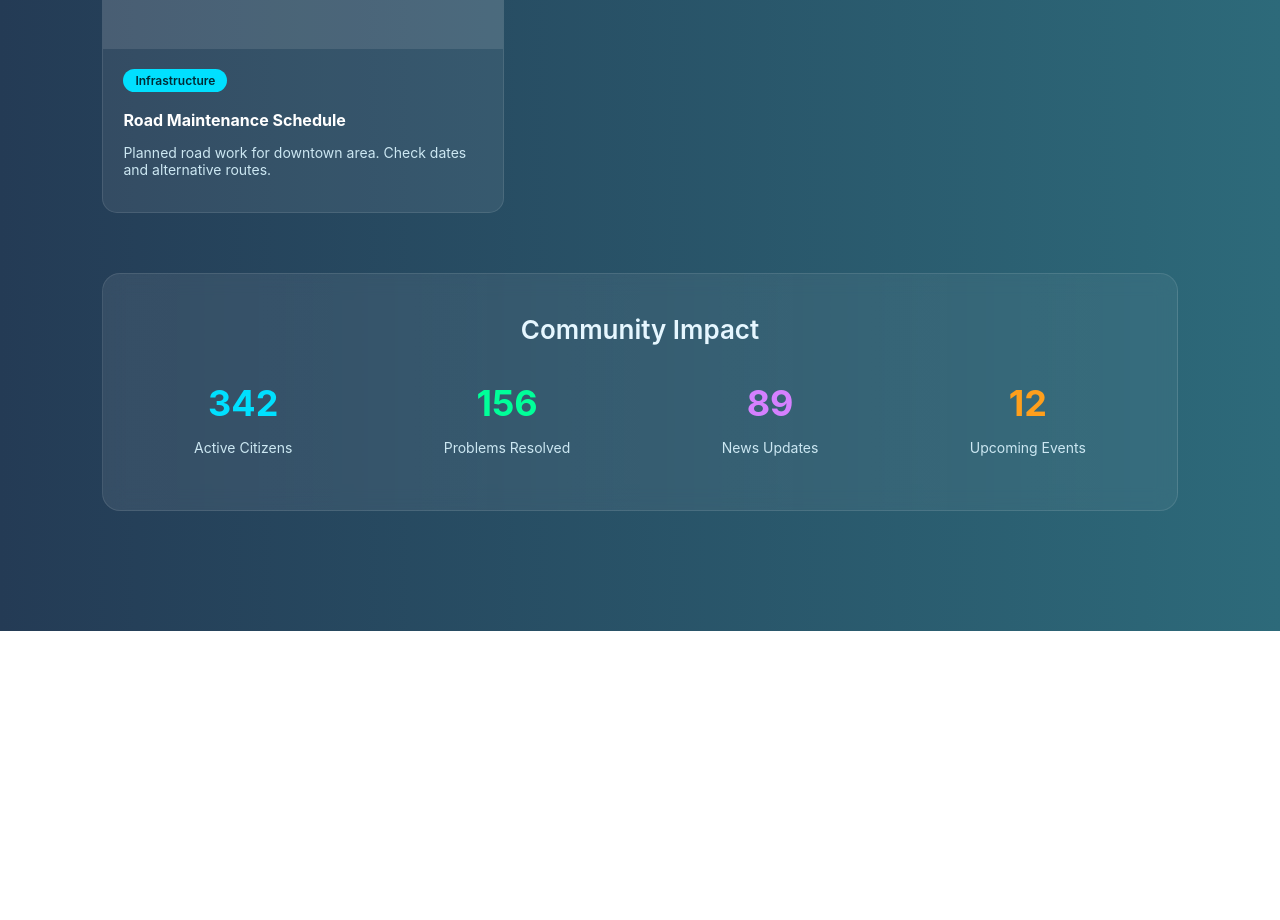
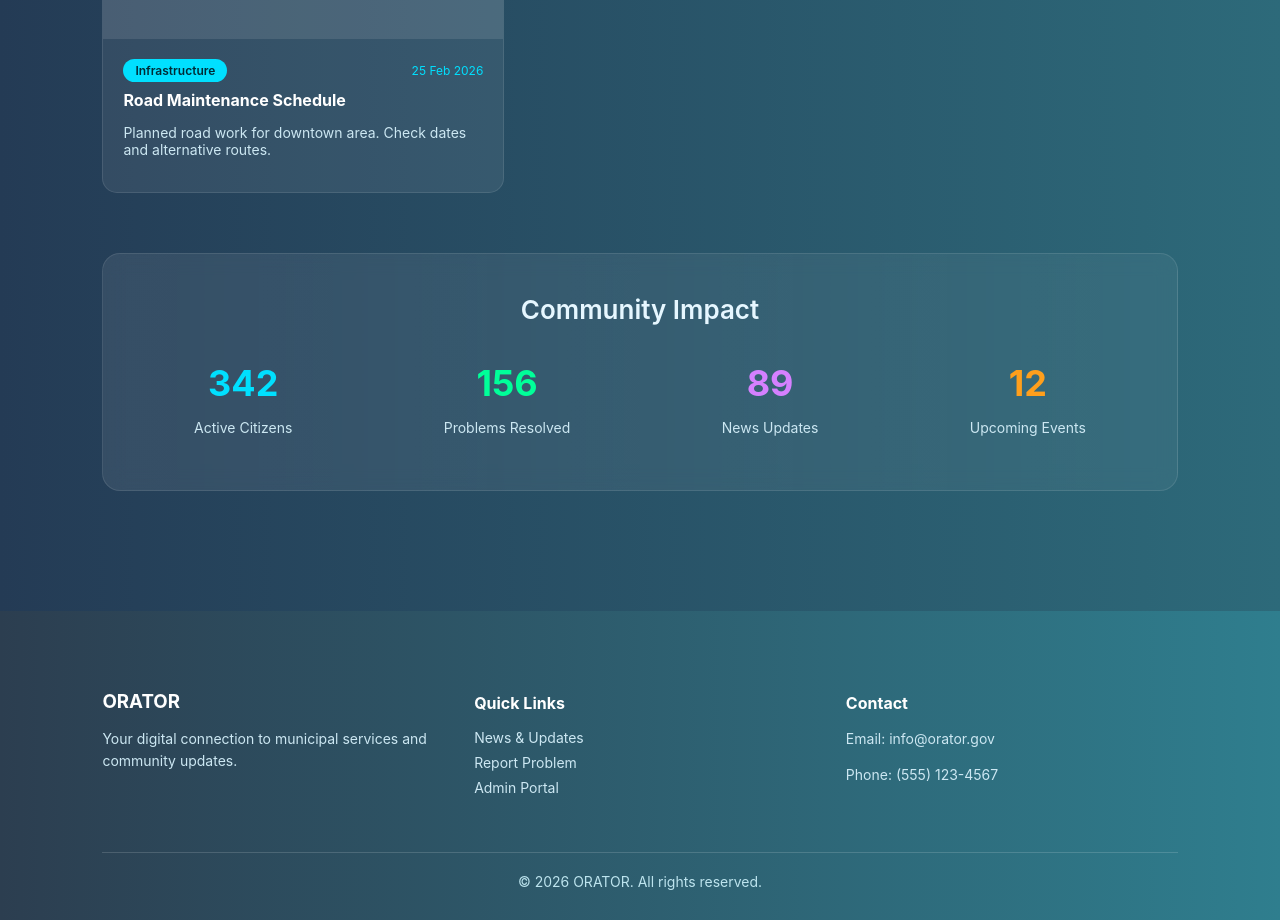
Before and after one commit to Junaid-Taqi/orator-public-portal, a React (Create React App) app: page / in a window 1280 px wide. Shown: the part 1364-2284 px from the top of the page. Before the commit the page ends 1995 px from the top, so only its background shows below. Built offline with nearby package versions, Linux system fonts and the light colour scheme.

Commit message:
initial commit

```diff
--- a/src/App.css
+++ b/src/App.css
@@ -192,6 +192,11 @@
 .updates-header h2 {
   font-size: 26px;
 }
+.update-info-top{
+  display: flex;
+  justify-content: space-between;
+  align-items: center;
+}
 
 .view-all {
   color: #00e0ff;
@@ -228,6 +233,10 @@
   font-size: 50px;
   background: rgba(255, 255, 255, 0.1);
 }
+.date{
+  font-size: 12px;
+  color: #00e0ff;
+}
 
 .update-bottom {
   padding: 20px;
@@ -239,7 +248,6 @@
   padding: 4px 12px;
   font-size: 12px;
   border-radius: 20px;
-  margin-bottom: 10px;
   color: #002b36;
   font-weight: 600;
 }
@@ -283,12 +291,12 @@
 }
 
 .impact-card {
-  background: linear-gradient(to right, rgba(255,255,255,0.08), rgba(255,255,255,0.05));
+  background: linear-gradient(to right, rgba(255, 255, 255, 0.08), rgba(255, 255, 255, 0.05));
   backdrop-filter: blur(10px);
   border-radius: 18px;
   padding: 40px 30px;
   text-align: center;
-  border: 1px solid rgba(255,255,255,0.1);
+  border: 1px solid rgba(255, 255, 255, 0.1);
 }
 
 .impact-card h2 {
@@ -340,3 +348,80 @@
     align-items: center;
   }
 }
+
+/************ Footer ****************** */
+
+.footer {
+  background: linear-gradient(to right, #2c3e50, #2f7e8e);
+  color: #d6f0f7;
+  padding: 60px 8% 30px;
+}
+
+/* Container */
+.footer-container {
+  display: flex;
+  justify-content: space-between;
+  flex-wrap: wrap;
+  gap: 40px;
+}
+
+/* Columns */
+.footer-col {
+  flex: 1;
+  min-width: 220px;
+}
+
+.footer-col h3,
+.footer-col h4 {
+  margin-bottom: 15px;
+  color: white;
+}
+
+.footer-col p {
+  font-size: 14px;
+  line-height: 1.6;
+  color: #cce7f2;
+}
+
+.footer-col ul {
+  list-style: none;
+  padding: 0;
+}
+
+.footer-col ul li {
+  margin-bottom: 8px;
+  cursor: pointer;
+  font-size: 14px;
+  color: #cce7f2;
+  transition: 0.3s;
+}
+
+.footer-col ul li:hover {
+  color: #00e0ff;
+}
+
+/* Divider */
+.footer-divider {
+  height: 1px;
+  background: rgba(255, 255, 255, 0.15);
+  margin: 40px 0 20px;
+}
+
+/* Bottom */
+.footer-bottom {
+  text-align: center;
+  font-size: 14px;
+  color: #bde4ee;
+}
+
+/* Responsive */
+@media (max-width: 768px) {
+  .footer-container {
+    flex-direction: column;
+    text-align: center;
+  }
+
+  .footer-col {
+    margin-bottom: 30px;
+  }
+}
--- a/src/App.js
+++ b/src/App.js
@@ -1,4 +1,5 @@
 import './App.css';
+import Footer from './components/Footer';
 import Header from './components/Header';
 import Home from './components/Home';
 import News from './components/News';
@@ -26,6 +27,7 @@ function App() {
           <Route path="/login" element={<Login />} />
         </Routes>
       </main>
+      <Footer />
     </div>
   );
 }
--- /dev/null
+++ b/src/components/Footer.js
@@ -0,0 +1,47 @@
+import React from "react";
+
+const Footer = () => {
+  return (
+    <footer className="footer">
+      <div className="footer-container">
+
+        {/* Column 1 */}
+        <div className="footer-col">
+          <h3>ORATOR</h3>
+          <p>
+            Your digital connection to municipal services and community
+            updates.
+          </p>
+        </div>
+
+        {/* Column 2 */}
+        <div className="footer-col">
+          <h4>Quick Links</h4>
+          <ul>
+            <li>News & Updates</li>
+            <li>Report Problem</li>
+            <li>Admin Portal</li>
+          </ul>
+        </div>
+
+        {/* Column 3 */}
+        <div className="footer-col">
+          <h4>Contact</h4>
+          <p>Email: info@orator.gov</p>
+          <p>Phone: (555) 123-4567</p>
+        </div>
+
+      </div>
+
+      {/* Divider */}
+      <div className="footer-divider"></div>
+
+      {/* Bottom */}
+      <div className="footer-bottom">
+        © 2026 ORATOR. All rights reserved.
+      </div>
+    </footer>
+  );
+};
+
+export default Footer;
--- a/src/components/Home.js
+++ b/src/components/Home.js
@@ -48,7 +48,10 @@ const Home = () => {
                     <div className="update-card">
                         <div className="update-top">🎉</div>
                         <div className="update-bottom">
-                            <div className="badge">Events</div>
+                            <div className="update-info-top">
+                                <div className="badge">Events</div>
+                                <div className="date">25 Feb 2026</div>
+                            </div>
                             <h4>Spring Festival 2026 - Save the Date!</h4>
                             <p>
                                 Join us for our annual Spring Festival on March 15th. Fun for
@@ -60,7 +63,10 @@ const Home = () => {
                     <div className="update-card">
                         <div className="update-top">🏢</div>
                         <div className="update-bottom">
-                            <div className="badge">Community</div>
+                            <div className="update-info-top">
+                                <div className="badge">Community</div>
+                                <div className="date">25 Feb 2026</div>
+                            </div>
                             <h4>New Community Center Opening</h4>
                             <p>
                                 State-of-the-art facility opens next month with sports,
@@ -72,7 +78,10 @@ const Home = () => {
                     <div className="update-card">
                         <div className="update-top">🚧</div>
                         <div className="update-bottom">
-                            <div className="badge">Infrastructure</div>
+                            <div className="update-info-top">
+                                <div className="badge">Infrastructure</div>
+                                <div className="date">25 Feb 2026</div>
+                            </div>
                             <h4>Road Maintenance Schedule</h4>
                             <p>
                                 Planned road work for downtown area. Check dates and
```
Lines whose indentation alone changed are shown as unchanged.
